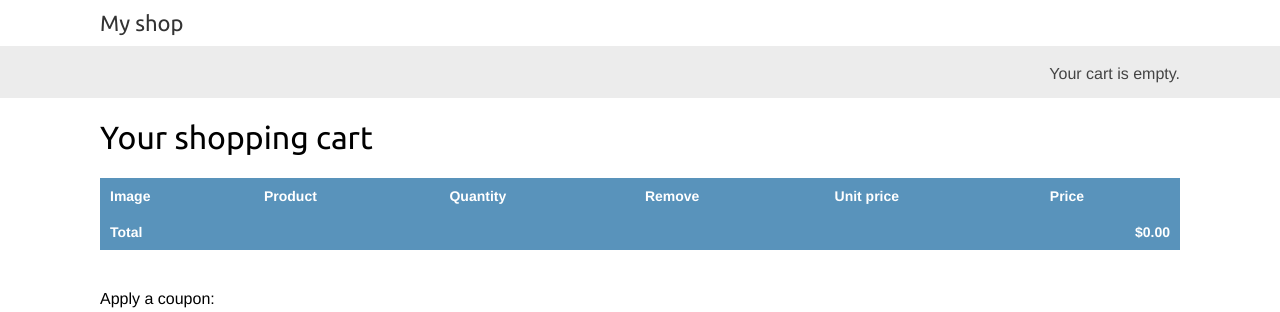
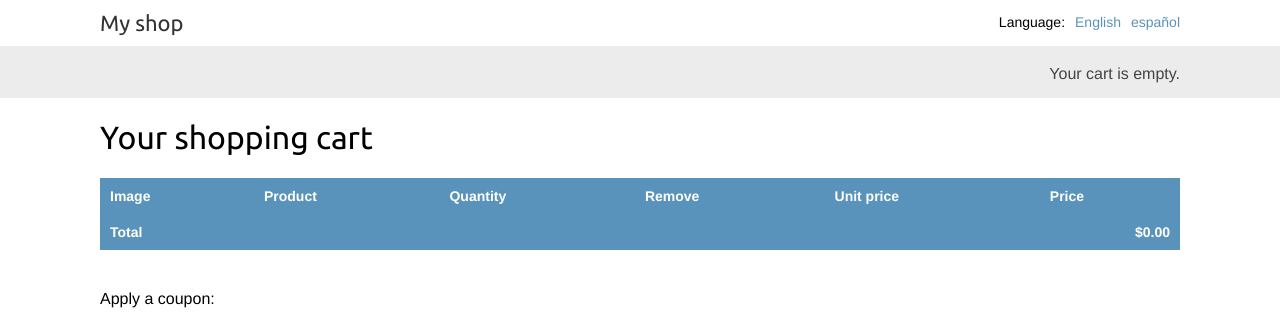
Before and after one commit to PReshma-tp/Myshop, a Django app: page /en/cart/ in a window 1280 px wide. Shown: the top 312 px of the page. Run offline with Django 5.2, Linux system fonts and the light colour scheme; parts of the project's set-up code (start-up, migrations or seed data) failed here and were passed over.

Commit message:
add buttons to change language option

```diff
--- a/shop/templates/shop/base.html
+++ b/shop/templates/shop/base.html
@@ -10,6 +10,23 @@
   <body>
     <div id="header">
       <a href="/" class="logo"> {% trans "My shop" %} </a>
+      {% get_current_language as LANGUAGE_CODE %}
+      {% get_available_languages as LANGUAGES %}
+      {% get_language_info_list for LANGUAGES as languages %}
+      <div class="languages">
+        <p>{% trans "Language" %}:</p>
+        <ul class="languages">
+          {% for language in languages %}
+          <li>
+            <a
+            href="/{{ language.code }}/"
+            {% if language.code == LANGUAGE_CODE %} class="selected"{% endif %}>
+                {{ language.name_local }}
+            </a>
+          </li>
+          {% endfor %}
+       </ul>
+     </div>
     </div>
     <div id="subheader">
       <div class="cart">
--- a/shop/templates/shop/product/detail.html
+++ b/shop/templates/shop/product/detail.html
@@ -1,5 +1,5 @@
  {% extends "shop/base.html" %}
-  {% load i18n %}
+ {% load i18n %}
  {% load static %}
  {% block title %}
   {{ product.name }}
```
Also changed, not shown: locale/es/LC_MESSAGES/django.po.
